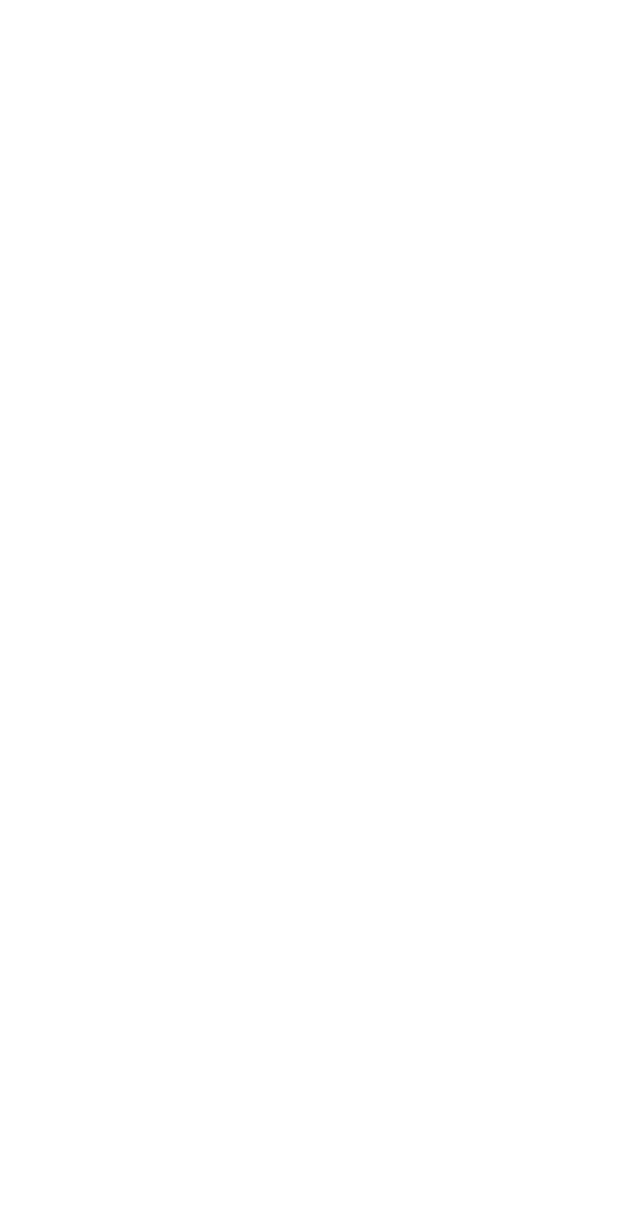
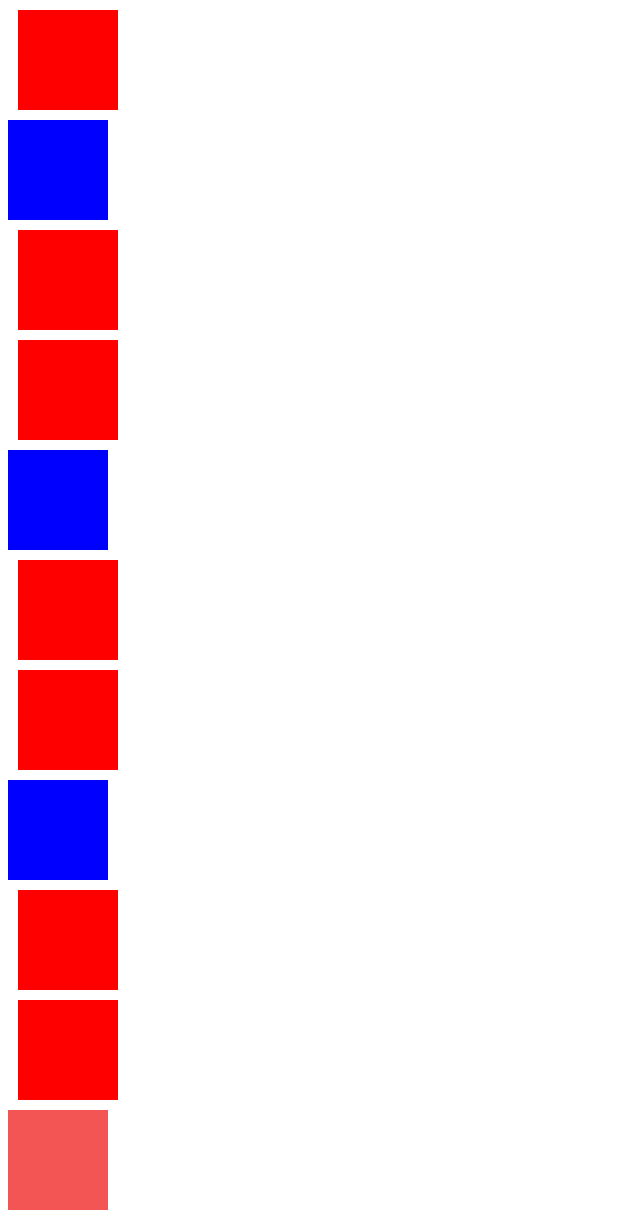
Before and after one commit to anennumen/wybraneparagrafy, a plain HTML site: page index.html in a window 1280 px wide. Shown: the top 1213 px of the page, without its empty margins (0-640 px from the left). Drawn offline with Linux system fonts and the light colour scheme.

Commit message:
zrobione

```diff
--- a/css/style.css
+++ b/css/style.css
@@ -1,7 +1,32 @@
 p{
     height: 100px;
     width: 100px;
-    color: red;
-
+    margin: 10px;
+    background-color: red;
 
 }
+.square1{
+    background-color: blue;
+    height: 100px;
+    width: 100px;
+}
+.square2{
+    background-color: blue;
+    height: 100px;
+    width: 100px;
+}
+.square3{
+    background-color: blue;
+    height: 100px;
+    width: 100px;
+}
+.square4{
+    background-color: rgb(243, 85, 85);
+    height: 100px;
+    width: 100px;
+}
+.square5{
+     background-color: rgb(249, 112, 112);
+    height: 100px;
+    width: 100px;
+}
--- a/index.html
+++ b/index.html
@@ -7,11 +7,11 @@
 
 </head>
 <body>
-    <p><div class="1"></div></p>
-    <p><div class="2"></div></p>
-    <p><div class="3"></div></p>
-    <p></p>
-    <p></p>
+    <p><div class="square1"></div></p>
+    <p><div class="square2"></div></p>
+    <p><div class="square3"></div></p>
+    <p><div class="square4"></div></p>
+    <p><div class="square5"></div></p>
     <p></p>
     <p></p>
     <p></p>
```
